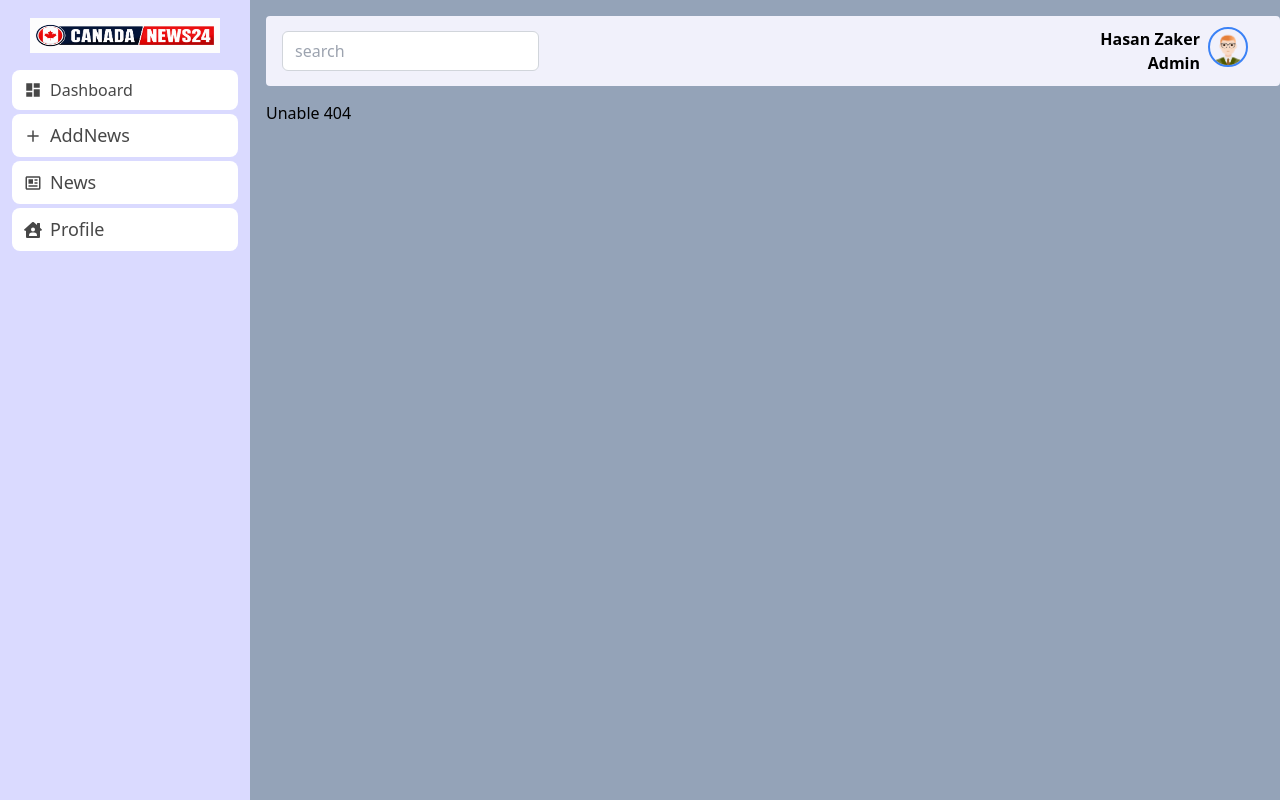
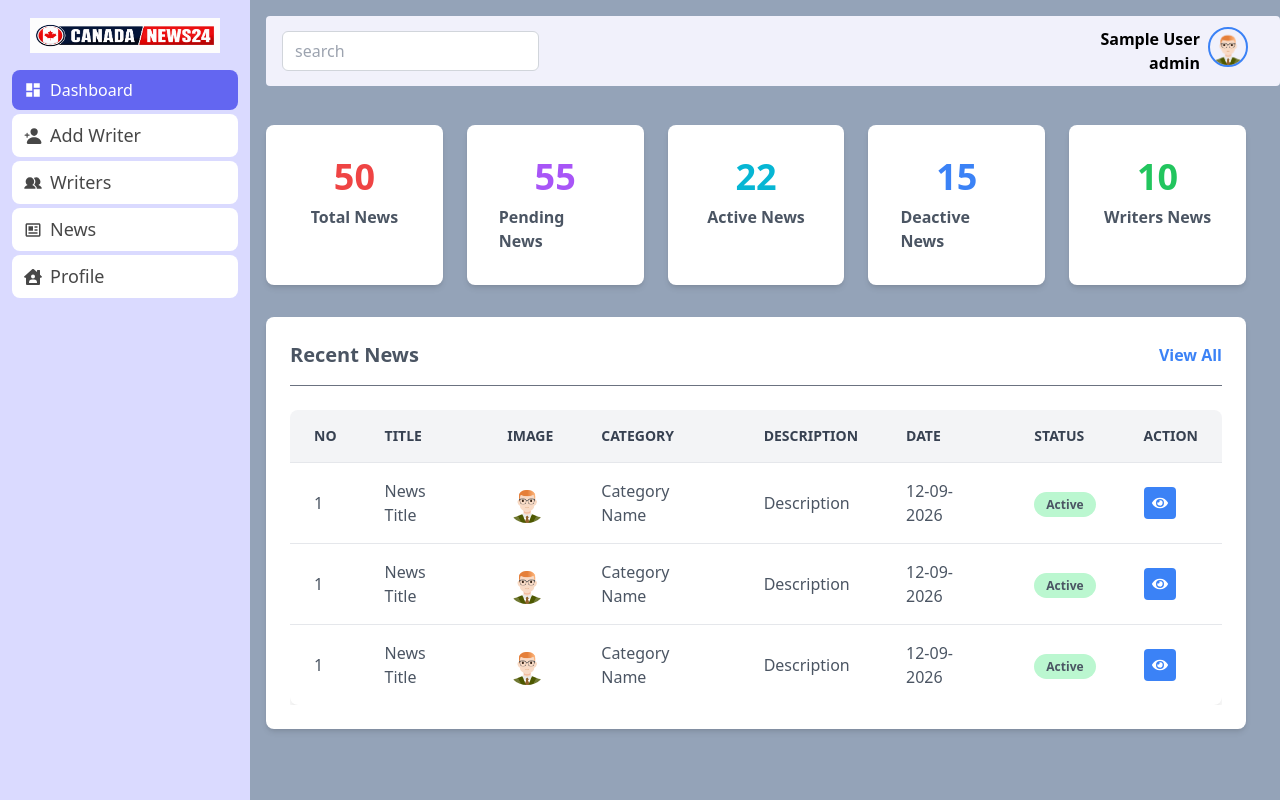
Before and after one commit to HasanBinZaker99/news-portal, a React (Vite) app in the folder client/: page /dashboard/admin in a window 1280 px wide. Before the commit this address led to /dashboard/unable-access. Built offline with nearby package versions, Linux system fonts and the light colour scheme; sample sign-in values are in the browser's storage.

Commit message:
User Login Backend part 6

```diff
--- a/client/src/App.jsx
+++ b/client/src/App.jsx
@@ -11,11 +11,11 @@ import AddWriter from "./dashboard/pages/AddWriter";
 import Writers from "./dashboard/pages/Writers";
 import CreateNews from "./dashboard/pages/CreateNews";
 import WriterIndex from "./dashboard/pages/writerIndex";
+import { useContext } from "react";
+import StoreContext from "./context/storeContext";
 
 function App() {
-  const userInfo = {
-    role: "writer",
-  };
+  const { store } = useContext(StoreContext);
 
   return (
     <BrowserRouter>
@@ -26,7 +26,7 @@ function App() {
             <Route
               path=""
               element={
-                userInfo.role === "admin" ? (
+                store.userInfo.role === "admin" ? (
                   <Navigate to="/dashboard/admin" />
                 ) : (
                   <Navigate to="/dashboard/writer" />
--- a/client/src/dashboard/layout/Header.jsx
+++ b/client/src/dashboard/layout/Header.jsx
@@ -1,6 +1,8 @@
-import React from "react";
+import React, { useContext } from "react";
 import profile from "../../assets/profile.png";
+import StoreContext from "../../context/storeContext";
 const Header = () => {
+  const { store } = useContext(StoreContext);
   return (
     <div className="pl-4 fixed w-[calc(100vw-250px)] top-4 z-50">
       <div className="w-full rounded h-[70px] flex justify-between items-center p-4 bg-[#f1f1fb]">
@@ -12,8 +14,8 @@ const Header = () => {
         <div className="mr-4">
           <div className="flex gap-x-2">
             <div className="flex flex-col justify-center items-end">
-              <span className="font-bold "> Hasan Zaker</span>
-              <span className="font-semibold "> Admin</span>
+              <span className="font-bold "> {store.userInfo?.name}</span>
+              <span className="font-semibold "> {store.userInfo?.role}</span>
             </div>
             <img
               className="w-10 h-10 rounded-full border-2 border-blue-500"
--- a/client/src/dashboard/layout/Sidebar.jsx
+++ b/client/src/dashboard/layout/Sidebar.jsx
@@ -1,4 +1,4 @@
-import React from "react";
+import React, { useContext } from "react";
 import { Link, useLocation } from "react-router-dom";
 import { MdDashboard } from "react-icons/md";
 import { BiNews } from "react-icons/bi";
@@ -7,12 +7,12 @@ import { FaHouseUser } from "react-icons/fa";
 import { IoPersonAdd } from "react-icons/io5";
 import { IoMdAdd } from "react-icons/io";
 import logo from "../../assets/logo.png";
+import StoreContext from "../../context/storeContext";
 
 const Sidebar = () => {
   const { pathname } = useLocation();
-  const userInfo = {
-    role: "writer",
-  };
+  const { store } = useContext(StoreContext);
+
   return (
     <div className="w-[250px] h-screen fixed left-0 bg-[#DADAFF]">
       <div className="h-[70px] flex justify-center items-center">
@@ -21,7 +21,7 @@ const Sidebar = () => {
         </Link>
       </div>
       <ul className="px-3 flex flex-col gap-y-1 font-medium">
-        {userInfo.role == "admin" ? (
+        {store.userInfo.role == "admin" ? (
           <>
             <li>
               <Link
--- a/client/src/dashboard/pages/Login.jsx
+++ b/client/src/dashboard/pages/Login.jsx
@@ -50,7 +50,7 @@ const Login = () => {
         },
       });
 
-      //navigate("/dashboard");
+      navigate("/dashboard");
     } catch (error) {
       setLoader(false);
       toast.error(error.response.data.message);
--- a/client/src/middleware/ProtectDashboard.jsx
+++ b/client/src/middleware/ProtectDashboard.jsx
@@ -1,13 +1,12 @@
-import React from "react";
+import React, { useContext } from "react";
 import { Navigate, Outlet } from "react-router-dom";
+import StoreContext from "../context/storeContext";
 
 const ProtectDashboard = () => {
-  const userInfo = {
-    name: "Hasan",
-    role: "admin",
-  };
+  const { store } = useContext(StoreContext);
+  console.log("store", store);
 
-  if (userInfo) {
+  if (store.userInfo) {
     return <Outlet />;
   } else {
     return <Navigate to="/login" />;
--- a/client/src/middleware/ProtectRole.jsx
+++ b/client/src/middleware/ProtectRole.jsx
@@ -1,12 +1,10 @@
-import React from "react";
+import React, { useContext } from "react";
 import { Navigate, Outlet } from "react-router-dom";
+import StoreContext from "../context/storeContext";
 
 const ProtectRole = ({ role }) => {
-  const userInfo = {
-    name: "Hasan",
-    role: "writer",
-  };
-  if (userInfo.role === role) {
+  const { store } = useContext(StoreContext);
+  if (store.userInfo.role === role) {
     return <Outlet />;
   } else {
     return <Navigate to="/dashboard/unable-access" />;
--- a/client/src/utils/index.js
+++ b/client/src/utils/index.js
@@ -3,13 +3,13 @@ import { jwtDecode } from "jwt-decode";
 const decode_token = (token) => {
   if (token) {
     try {
-      const decode_token = jwtDecode(token);
-      const exp = new Date(decode_token.exp * 1000);
+      const decoded_token = jwtDecode(token);
+      const exp = new Date(decoded_token.exp * 1000);
       if (new Date() > exp) {
         localStorage.removeItem("newsToken");
         return "";
       } else {
-        return decode_token;
+        return decoded_token;
       }
     } catch (error) {
       return "";
```
